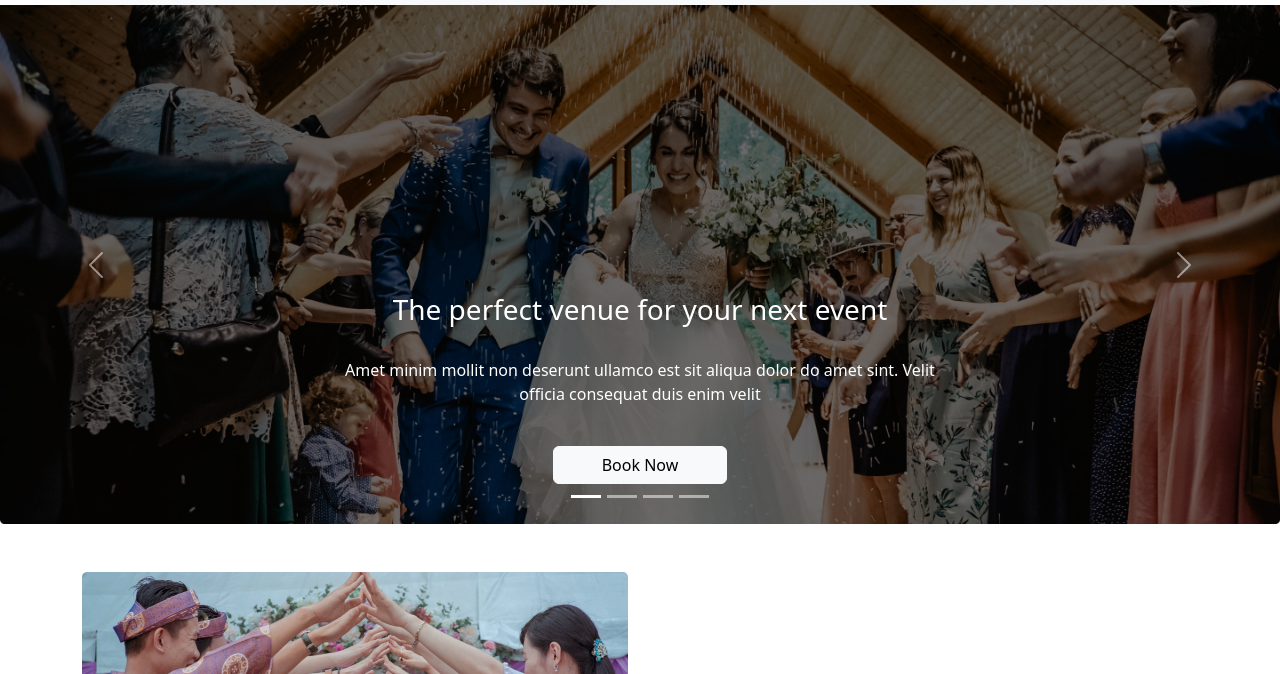
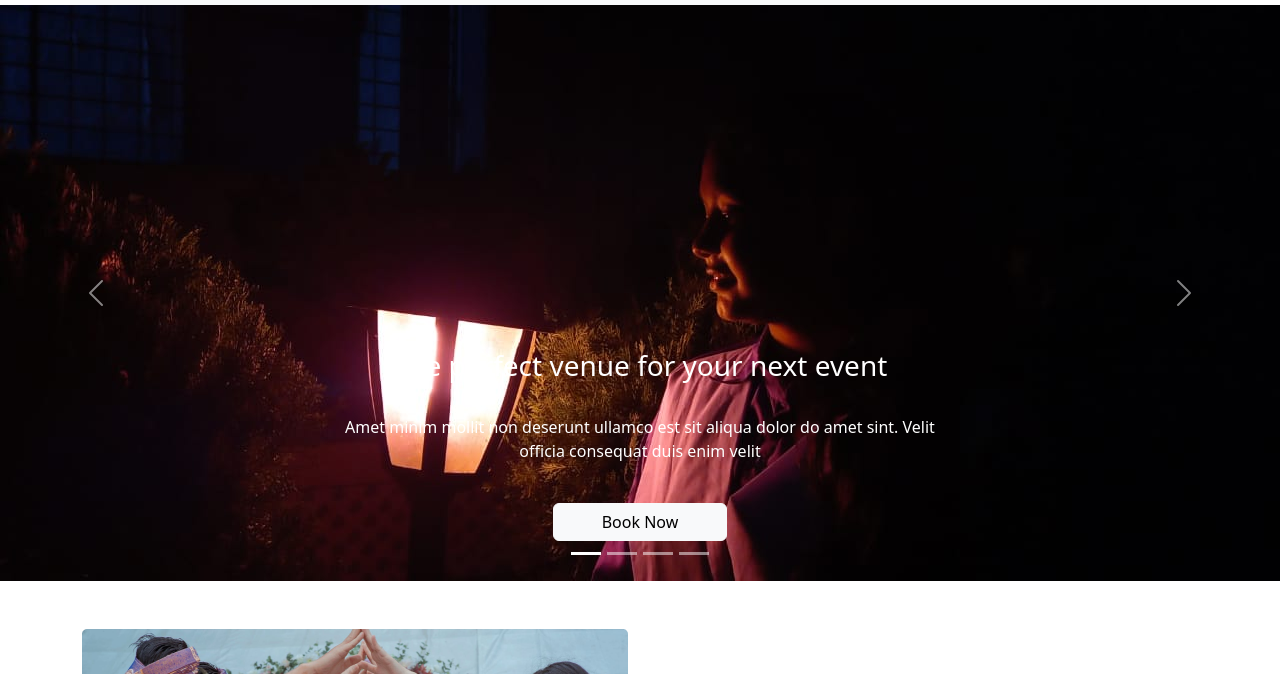
Before and after one commit to kawser2917/Convention_center_-Bootstrap-, a plain HTML site: page index.html in a window 1280 px wide. Shown: the part 51-725 px from the top of the page. Drawn offline with nearby package versions, Linux system fonts and the light colour scheme.

Commit message:
banner-image-change

```diff
--- a/index.html
+++ b/index.html
@@ -56,7 +56,7 @@
         </div>
         <div class="carousel-inner">
           <div class="carousel-item active">
-            <img src="images/banner.png" class="d-block w-100" alt="...">
+            <img src="images/banner_1.JPG" class="d-block w-100" alt="...">
             <div class="carousel-caption d-none d-md-block w-50 mx-auto">
               <h3 class="px-5">The perfect venue for your
                 next event</h3>
```
Also changed, not shown: images/banner_1.JPG (added).
